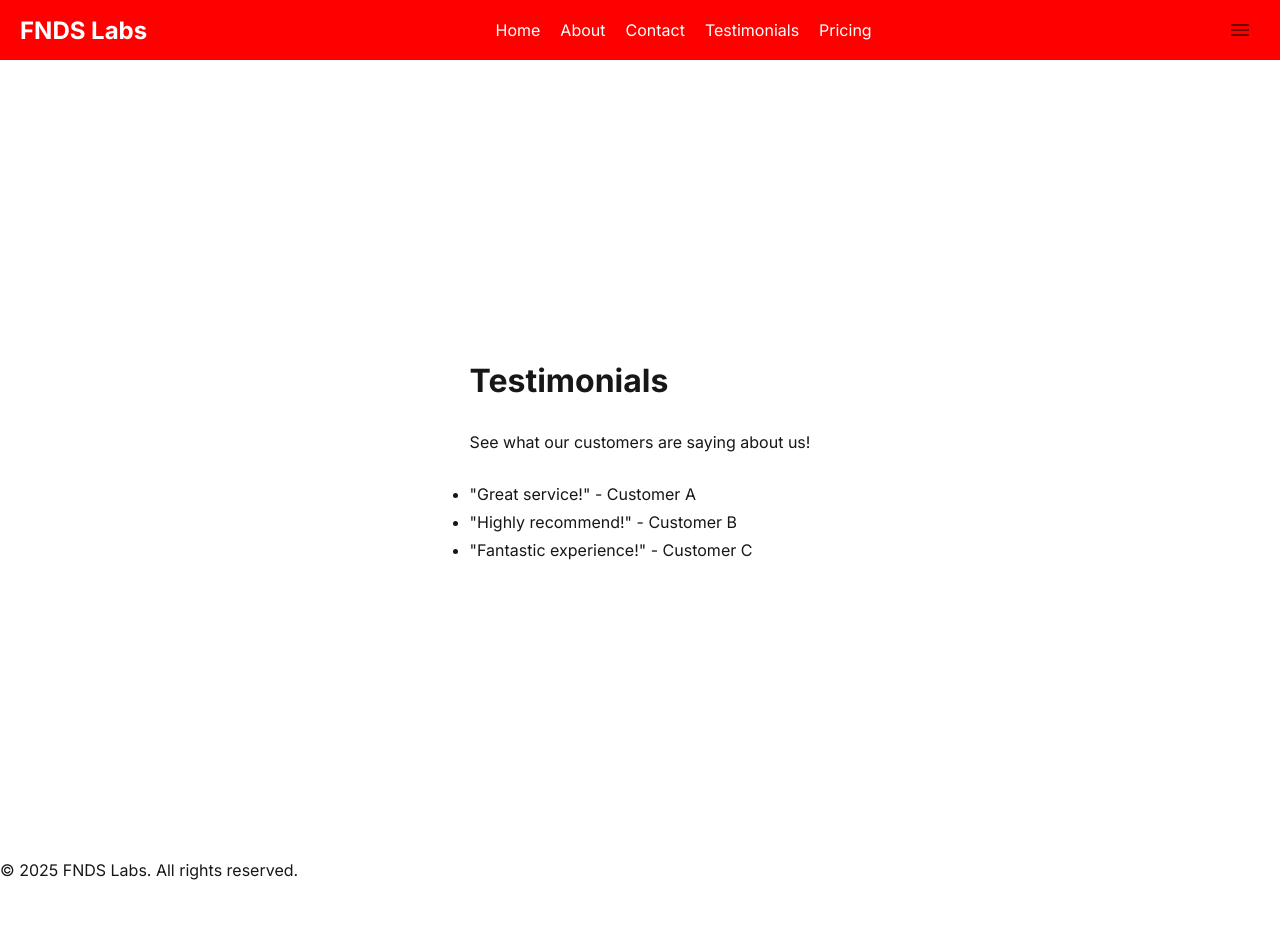
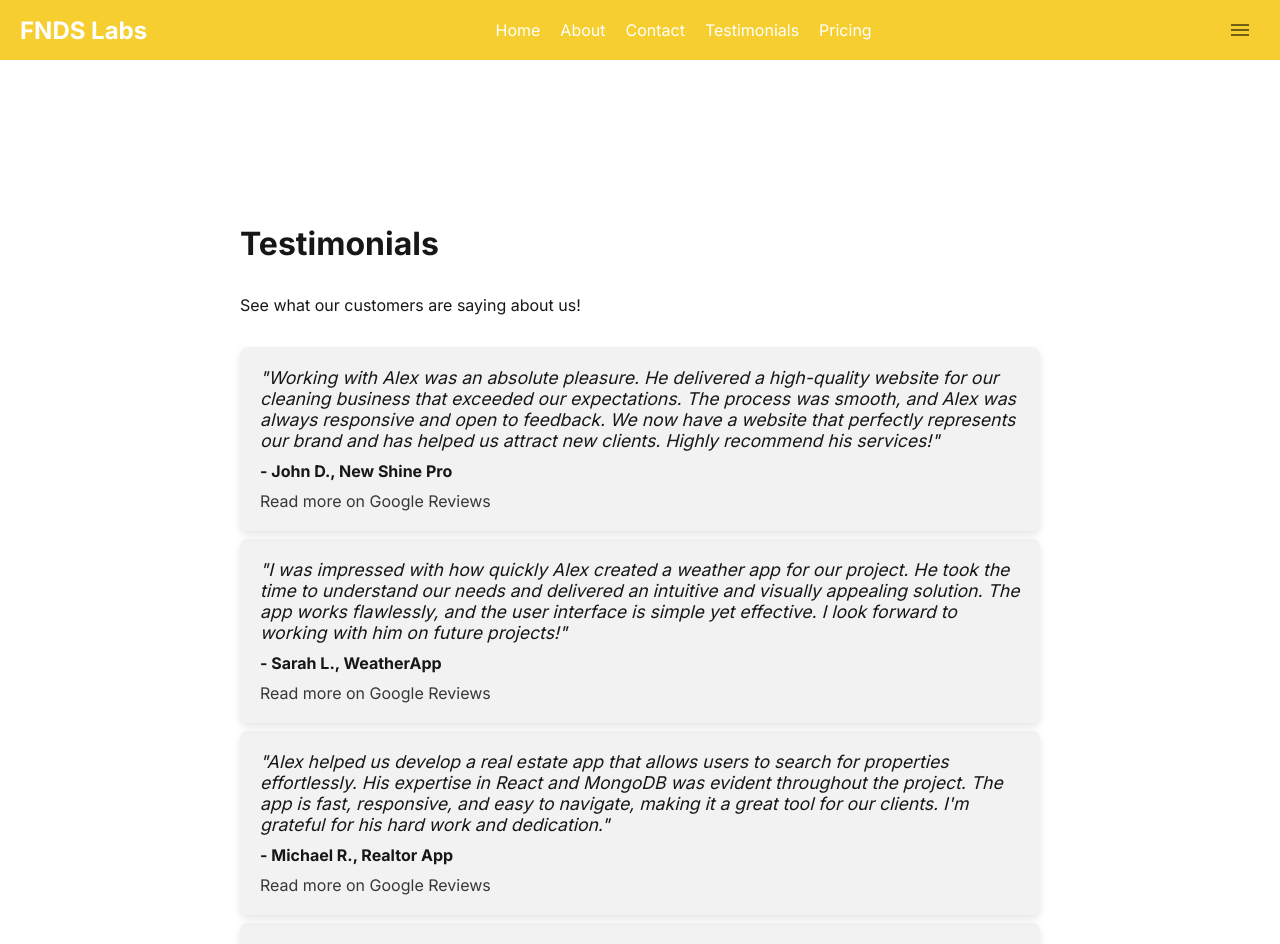
Before and after one commit to aafernands/aafernands.github.io, a Next.js app: page /testimonials in a window 1280 px wide. Shown: the top 944 px of the page. Before the commit the page ends 880 px from the top, so only its background shows below. Built offline with nearby package versions, Linux system fonts and the light colour scheme.

Commit message:
created testimonials

```diff
--- a/app/globals.css
+++ b/app/globals.css
@@ -5,7 +5,7 @@
 
 @media (prefers-color-scheme: dark) {
   :root {
-    --background: #0a0a0a;
+    --background: #052f75;
     --foreground: #ededed;
   }
 }
--- a/app/page.module.css
+++ b/app/page.module.css
@@ -166,3 +166,50 @@ a.secondary {
     filter: invert();
   }
 }
+
+
+/* Testimonials Section */
+.testimonialList {
+  list-style-type: none;
+  padding: 0;
+  margin: 0;
+  width: 100%;
+  max-width: 800px;
+}
+
+.testimonialItem {
+  background-color: var(--gray-alpha-100);
+  padding: 20px;
+  border-radius: 8px;
+  margin-bottom: 20px;
+  box-shadow: 0 4px 8px rgba(0, 0, 0, 0.1);
+}
+
+.testimonialItem blockquote {
+  font-size: 1.1rem;
+  font-style: italic;
+  color: var(--gray-rgb);
+  margin-bottom: 10px;
+}
+
+.testimonialItem p {
+  font-weight: bold;
+  color: var(--gray-rgb);
+}
+
+.reviewLink {
+  display: inline-block;
+  margin-top: 10px;
+  color: var(--button-primary-hover);
+  text-decoration: none;
+}
+
+.reviewLink:hover {
+  text-decoration: underline;
+}
+
+@media (max-width: 600px) {
+  .testimonialList {
+    padding: 0 16px;
+  }
+}
--- a/app/testimonials/page.js
+++ b/app/testimonials/page.js
@@ -6,10 +6,38 @@ export default function Testimonials() {
       <main className={styles.main}>
         <h1>Testimonials</h1>
         <p>See what our customers are saying about us!</p>
-				<ul>
-					<li>"Great service!" - Customer A</li>
-					<li>"Highly recommend!" - Customer B</li>
-					<li>"Fantastic experience!" - Customer C</li>
+        <ul className={styles.testimonialList}>
+          <li className={styles.testimonialItem}>
+            <blockquote>
+              "Working with Alex was an absolute pleasure. He delivered a high-quality website for our cleaning business that exceeded our expectations. The process was smooth, and Alex was always responsive and open to feedback. We now have a website that perfectly represents our brand and has helped us attract new clients. Highly recommend his services!"
+            </blockquote>
+            <p>- John D., New Shine Pro</p>
+            <a href="#" className={styles.reviewLink}>Read more on Google Reviews</a>
+          </li>
+
+          <li className={styles.testimonialItem}>
+            <blockquote>
+              "I was impressed with how quickly Alex created a weather app for our project. He took the time to understand our needs and delivered an intuitive and visually appealing solution. The app works flawlessly, and the user interface is simple yet effective. I look forward to working with him on future projects!"
+            </blockquote>
+            <p>- Sarah L., WeatherApp</p>
+            <a href="#" className={styles.reviewLink}>Read more on Google Reviews</a>
+          </li>
+
+          <li className={styles.testimonialItem}>
+            <blockquote>
+              "Alex helped us develop a real estate app that allows users to search for properties effortlessly. His expertise in React and MongoDB was evident throughout the project. The app is fast, responsive, and easy to navigate, making it a great tool for our clients. I'm grateful for his hard work and dedication."
+            </blockquote>
+            <p>- Michael R., Realtor App</p>
+            <a href="#" className={styles.reviewLink}>Read more on Google Reviews</a>
+          </li>
+
+          <li className={styles.testimonialItem}>
+            <blockquote>
+              "Alex is a fantastic web developer who truly understands the needs of his clients. He built a stunning portfolio site for me that not only looks great but is also easy to navigate. His attention to detail and ability to deliver on time made the entire experience seamless. I highly recommend his services for anyone looking for a professional web developer."
+            </blockquote>
+            <p>- [Your Name], Portfolio Client</p>
+            <a href="#" className={styles.reviewLink}>Read more on Google Reviews</a>
+          </li>
         </ul>
       </main>
     </div>
--- a/styles/navbar.module.css
+++ b/styles/navbar.module.css
@@ -4,7 +4,7 @@
     justify-content: space-between;
     align-items: center;
     padding: 10px 20px;
-    background-color: #ff0000;
+    background-color: #f6ce2f;
     color: white;
   }
 
@@ -40,7 +40,7 @@
 
   .drawerMenu {
     padding: 20px;
-    background-color: #333;
+    background-color: #f6ce2f;
     height: 100%;
   }
 
```
Lines whose indentation alone changed are shown as unchanged.
